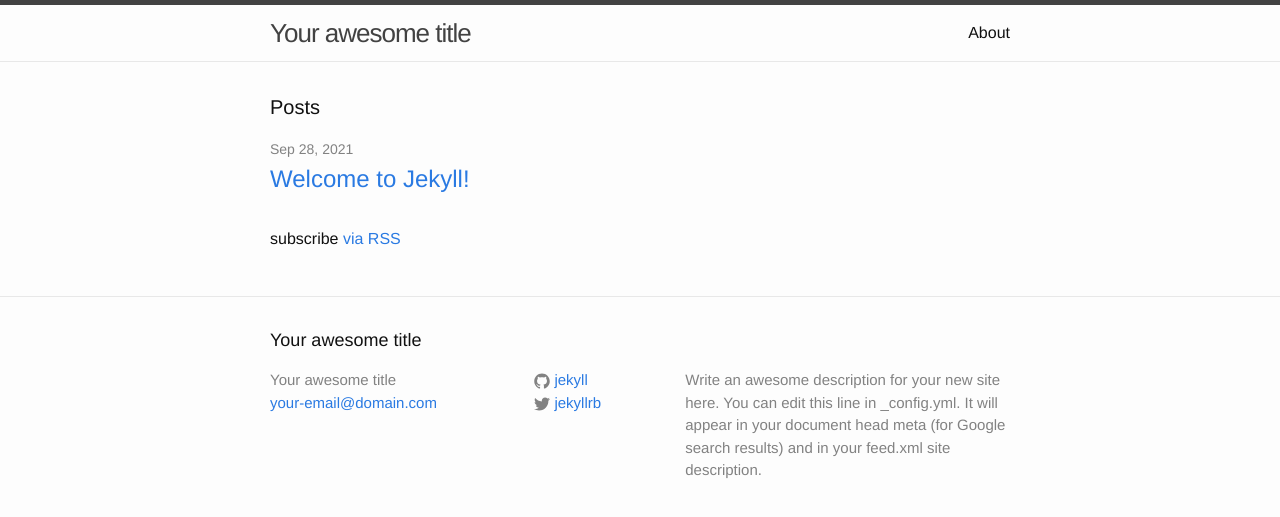
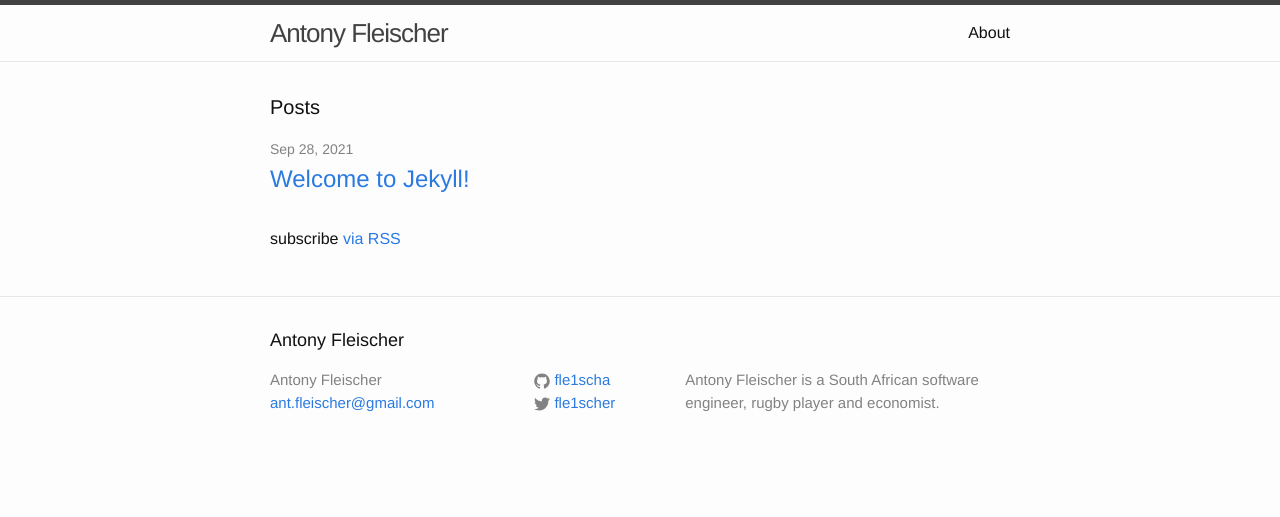
Before and after one commit to fle1scha/fle1scha.github.io, a Jekyll site: the page built from index.html, in a window 1280 px wide. Shown: the top 517 px of the page. Built offline with Jekyll 4.4.1, drawn with Linux system fonts in a browser that asks for light colours.

Commit message:
Updated config file

```diff
--- a/_config.yml
+++ b/_config.yml
@@ -6,16 +6,14 @@
 # 'jekyll serve'. If you change this file, please restart the server process.
 
 # Site settings
-title: Your awesome title
-email: your-email@domain.com
+title: Antony Fleischer
+email: ant.fleischer@gmail.com
 description: > # this means to ignore newlines until "baseurl:"
-  Write an awesome description for your new site here. You can edit this
-  line in _config.yml. It will appear in your document head meta (for
-  Google search results) and in your feed.xml site description.
+  Antony Fleischer is a South African software engineer, rugby player and economist.
 baseurl: "" # the subpath of your site, e.g. /blog
 url: "http://yourdomain.com" # the base hostname & protocol for your site
-twitter_username: jekyllrb
-github_username:  jekyll
+twitter_username: fle1scher
+github_username:  fle1scha
 
 # Build settings
 markdown: kramdown
```
